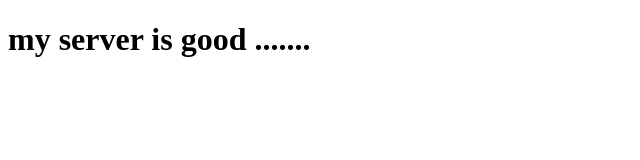
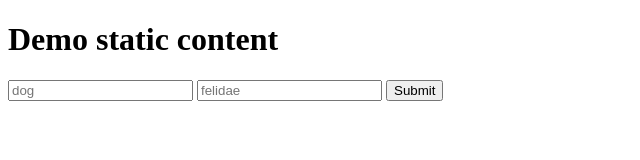
Before and after one commit to ganesh-poudel/node2019, a website: page public/test.html in a window 1280 px wide. Shown: the whole page, without its empty margins (0-640 px from the left). Drawn offline with Linux system fonts and the light colour scheme.

Commit message:
Demo static content in test.html

```diff
--- a/public/test.html
+++ b/public/test.html
@@ -7,7 +7,12 @@
     <title>Document</title>
 </head>
 <body>
-    <h1>my server is good .......</h1>
+    <h1>Demo static content</h1>
+    <form action="/animal">
+        <input type="text" name ="name" placeholder="dog">
+        <input type="text" name ="family" placeholder="felidae">
+        <input type="submit" search ="search">
+    </form>
 
 </body>
 </html>
```
Also changed, not shown: index.js (+14 -0 lines).
